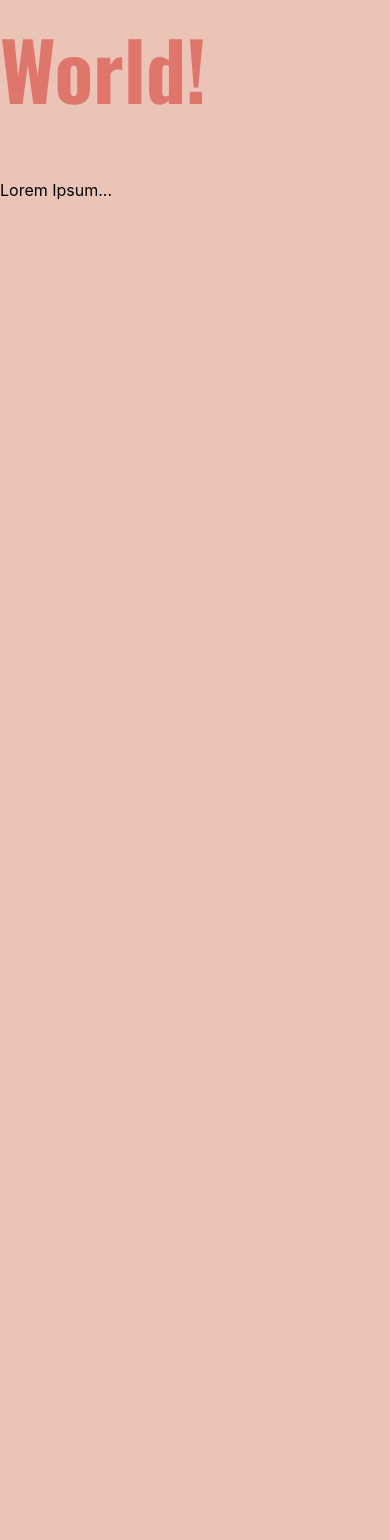
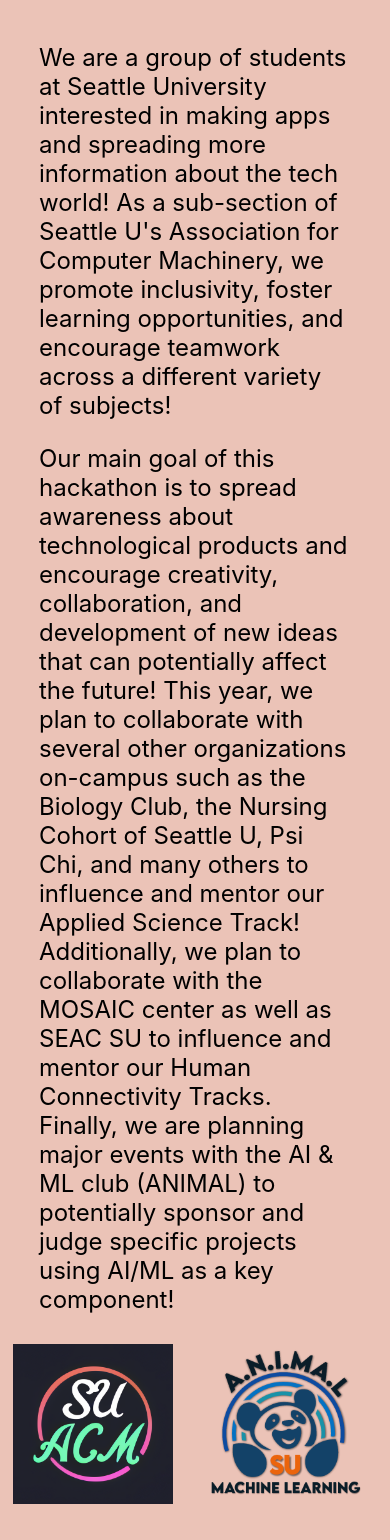
Before and after one commit to nandan-varma/HackSU, a React (Create React App) app: page /about in a window 390 px wide. Shown: the part 368-1908 px from the top of the page. Before the commit the page ends 844 px from the top, so only its background shows below. Built offline with nearby package versions, Linux system fonts and the light colour scheme.

Commit message:
added About page + mobile css (someone pls look it over LOL)

```diff
--- a/src/components/About/About.css
+++ b/src/components/About/About.css
@@ -0,0 +1,46 @@
+.About {
+    display: flex;
+    width: 80%;
+    margin:auto;
+    h1 {
+        font-size: 4rem;
+    }
+    p {
+        font-size: 1.9rem;
+    }
+    .logos-section {
+        margin-left: 3rem;
+        width: 45%;
+        margin-top: 4rem;
+        img {
+            width: 25rem;
+        }
+    }
+    /* for mobile devicess */
+    @media (max-width: 768px) {
+        display: flexbox;
+        width: 80%;
+        flex-wrap: wrap;
+        .text-section {
+            width: 100%;
+            h1 {
+                font-size: 3rem;
+            }
+            p {
+                font-size: 1.5rem;
+            }
+        }
+        .logos-section {
+            margin-top: -10px;
+            margin-left: 80px;
+            display: flex;
+            justify-content: center;
+            align-items: center;
+            img {
+                flex: 50%;
+                width: 10rem;
+                padding: 1rem;
+            }
+        }
+}
+}
--- a/src/components/About/About.js
+++ b/src/components/About/About.js
@@ -1,12 +1,30 @@
 import React from 'react'
 import './About.css'
+import ACMLogo from '../../assets/images/ACM_Logo.png'
+import AnimalLogo from '../../assets/images/animal.png'
 
 const About = () => {
   return (
     <div className='About'>
-        <h1>Hello World!</h1>
-        <p>Lorem Ipsum...
+      <div className="text-section">
+        <h1>Welcome to HackSU!</h1>
+        <p>
+          We are a group of students at Seattle University interested in making apps and spreading more information about the tech world!
+          As a sub-section of Seattle U's Association for Computer Machinery, we promote inclusivity, foster learning opportunities,
+          and encourage teamwork across a different variety of subjects!
         </p>
+        <p>
+          Our main goal of this hackathon is to spread awareness about technological products and encourage creativity, collaboration,
+          and development of new ideas that can potentially affect the future! This year, we plan to collaborate with several other organizations
+          on-campus such as the Biology Club, the Nursing Cohort of Seattle U, Psi Chi, and many others to influence and mentor our Applied Science Track!
+          Additionally, we plan to collaborate with the MOSAIC center as well as SEAC SU to influence and mentor our Human Connectivity Tracks. Finally, we
+          are planning major events with the AI & ML club (ANIMAL) to potentially sponsor and judge specific projects using AI/ML as a key component!
+        </p>
+      </div>
+      <div className="logos-section">
+        <img src={ACMLogo} alt="ACM"></img>
+		<img src={AnimalLogo} alt="Animal"></img>
+      </div>
     </div>
   )
 }
```
Also changed, not shown: src/assets/images/animal.png (added).
